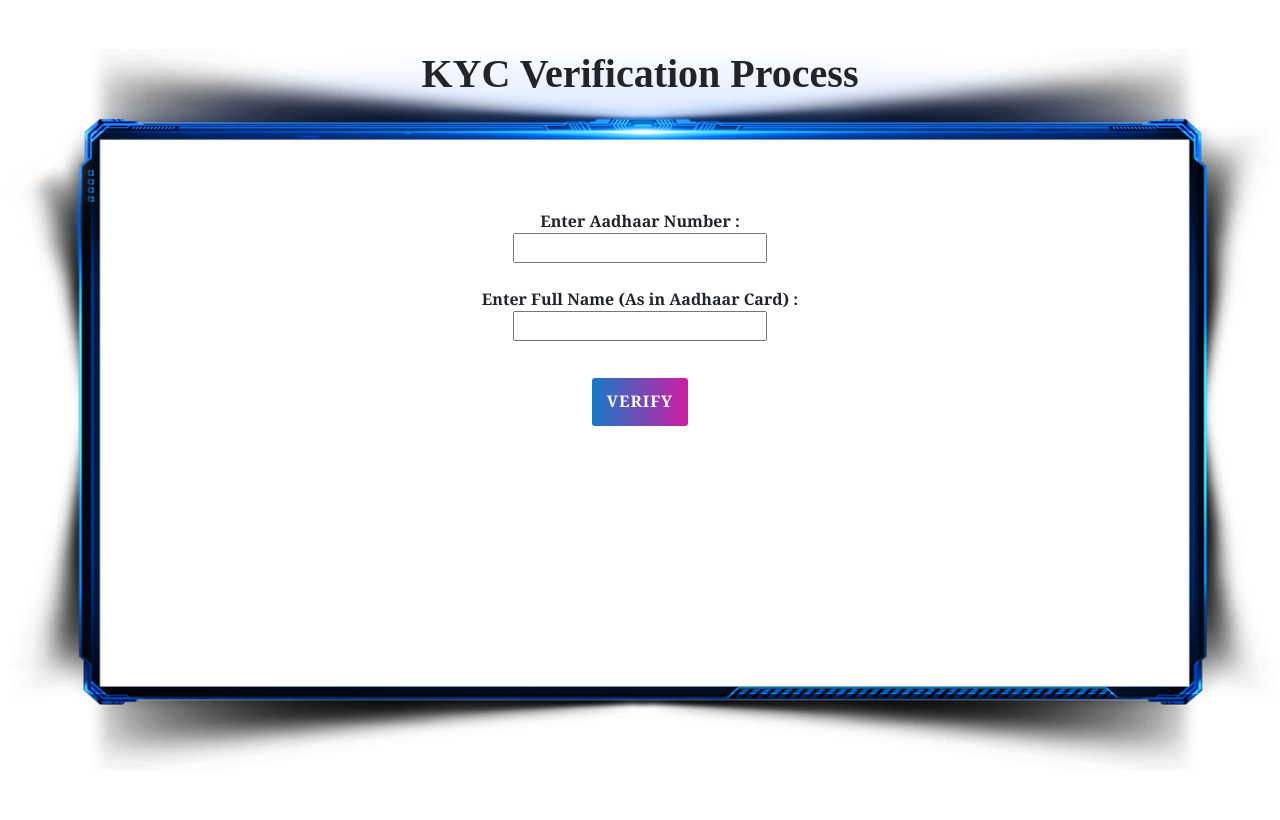
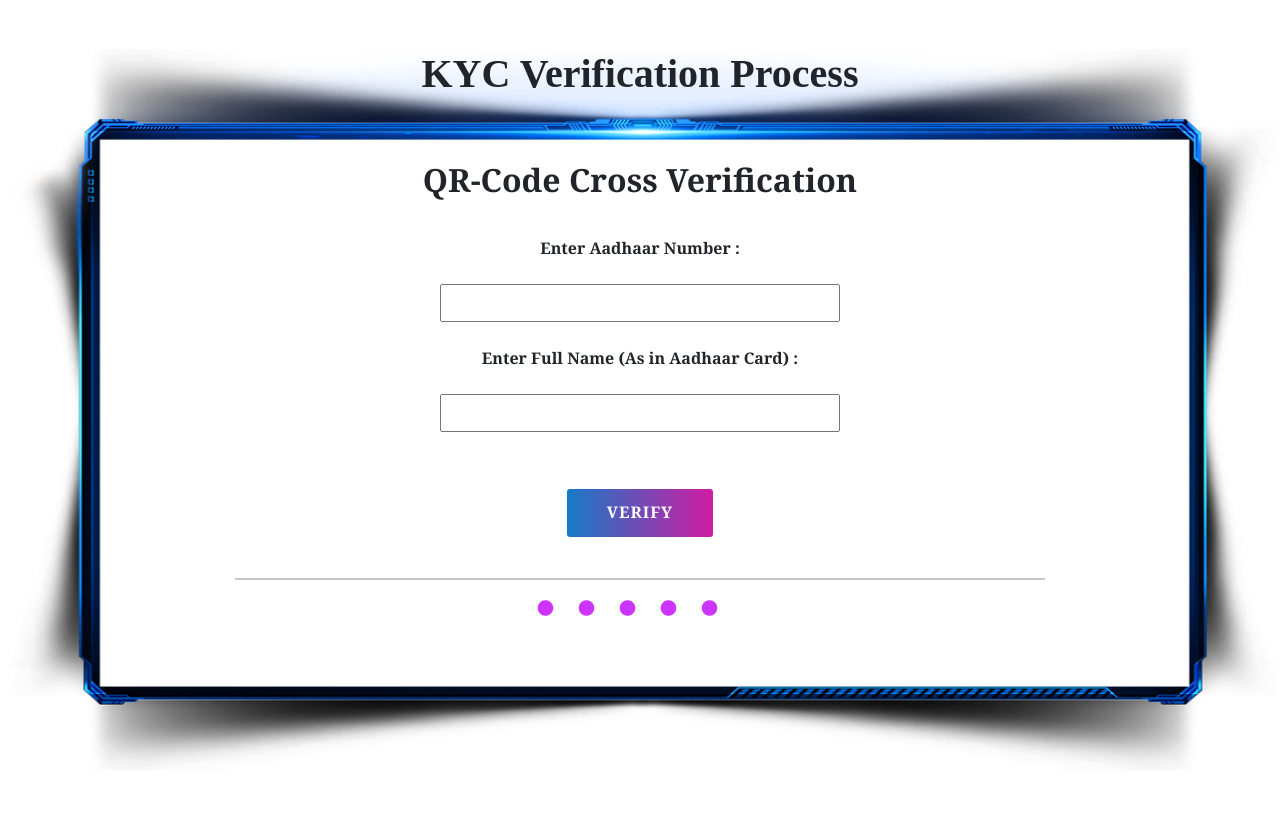
Before and after one commit to lv8621/VIDEO-KYC-SRM, a Flask app: page /stp4 in a window 1280 px wide. Run offline with Flask 2, Linux system fonts and the light colour scheme; some libraries are stand-ins or nearby versions; some web fonts are replaced.

Commit message:
Initial Commit

```diff
--- a/templates/stp4.html
+++ b/templates/stp4.html
@@ -68,45 +68,64 @@
             min-width: 830px;
             /*background-color: white !important;*/
         }
+
+        .form-signin {
+            padding: 5px;
+        }
+
+        #user_uid,
+        #user_name {
+            width: 400px;
+            padding: 5px 10px;
+        }
+
+        .buttonG {
+            padding: 15px 40px;
+        }
     </style>
 </head>
 
 <body>
     <section class="multi_step_form">
-        <form id="msform">
+        <div id="msform">
             <!-- Tittle -->
             <div class="tittle" style="font-family: 'Charm'; ">
                 <h1><b>KYC Verification Process</b></h1>
 
             </div>
             <div class="container">
+                <h2><strong> QR-Code Cross Verification</strong></h2>
 
-                <form action="app.py/scanqr" method="POST">
+                <form class="form-signin" action="/scan-qr" method="POST">
                     <div class="form-group">
                         <div class="custom-file">
-                            <br><br>
+                            <br>
                             <div>
 
                                 <b>Enter Aadhaar Number : </b>
-                                <br>
+                                <br><br>
                                 <input type="text" name="user_uid" id="user_uid" />
                                 <br><br>
                                 <b>Enter Full Name (As in Aadhaar Card) : </b>
-                                <br>
+                                <br><br>
                                 <input type="text" name="user_name" id="user_name" />
                                 <br>
                             </div>
                         </div>
                     </div>
+                    <br><br>
+                    <button type="submit" class="buttonG">VERIFY</button>
                     <br>
-                    <button type="submit" class="buttonG">VERIFY</button>
-                    <br><br>
                 </form>
-                <br><br>
+
             </div>
+            <hr>
+            <div class="done_text">
+                <span><i class="fas fa-circle"></i><i class="fas fa-circle"></i><i class="fas fa-circle"></i><i class="fas fa-circle"></i><i class="fas fa-circle"></i></span>
+            </div>
+            <br>
 
-
-        </form>
+        </div>
     </section>
     <!-- End Multi step form -->
     <script src="./app.js"></script>
```
